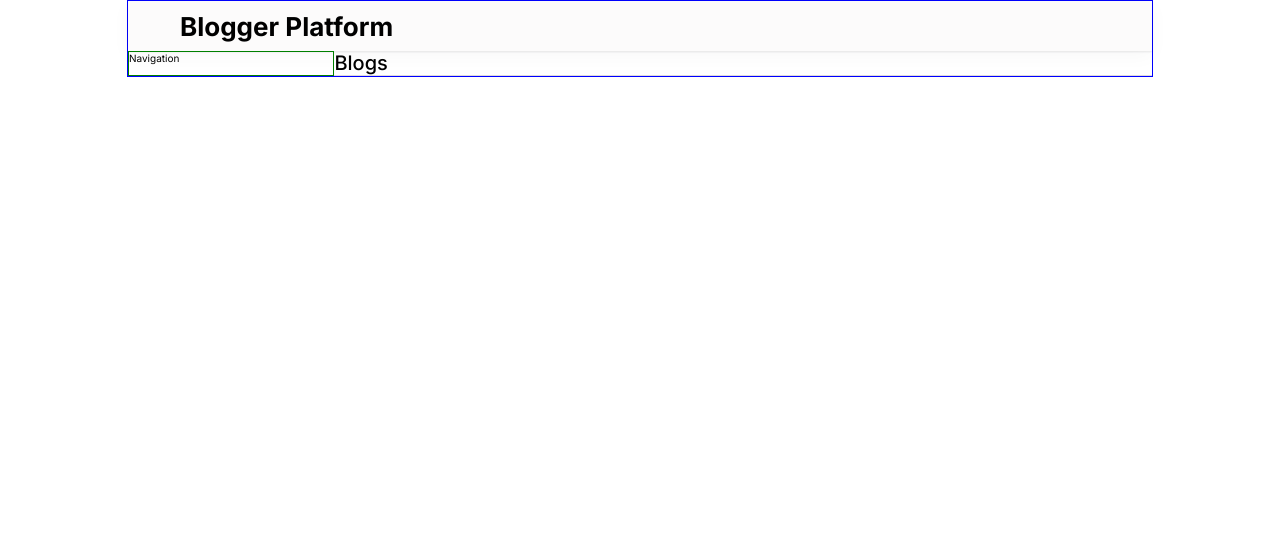
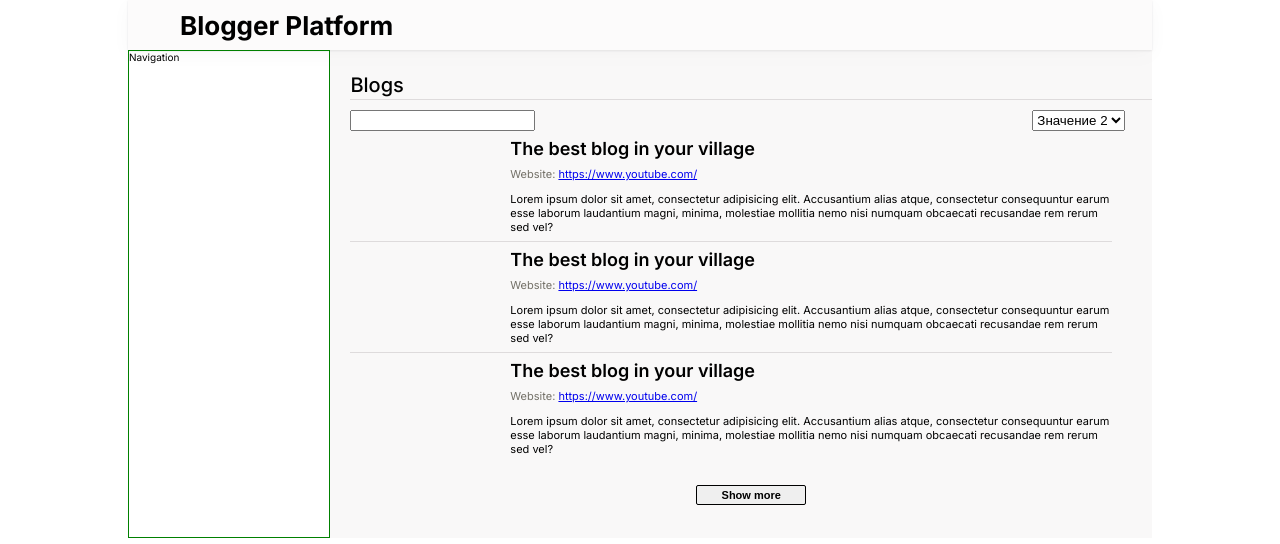
Before and after one commit to vikasatta1/guildSamurai, a React (Create React App) app: page / in a window 1280 px wide. Shown: the top 544 px of the page. Built offline with nearby package versions, Linux system fonts and the light colour scheme.

Commit message:
Blogs layout

```diff
--- a/src/App.scss
+++ b/src/App.scss
@@ -1,7 +1,7 @@
 .App{
   width: 80%;
   margin: 0 auto;
-  border:1px solid blue;
+
 }
 .nav{
   display: flex;
--- a/src/components/main/Main.scss
+++ b/src/components/main/Main.scss
@@ -1,10 +1,102 @@
-.main{
+.main {
   flex-basis: 80%;
+  padding-left: 2em;
+  background: rgba(222, 219, 220, 0.2)
+}
+
+.h2 {
+  margin: 2.5em 0 0 0;
+  border-bottom: 1px solid #DEDBDC;
+
+  h2 {
+    font-style: normal;
+    font-weight: 500;
+    font-size: 2em;
+    line-height: 1em;
+    margin: 0 0 0.2em 0;
+  }
+}
+
+.search {
+  margin-top: 1em;
+  display: flex;
+  flex-direction: row;
+  justify-content: space-between;
+
+  input {
+
+  }
+
+  select {
+    margin-right: 2em;
+  }
+}
+
+.blogs {
+
+  margin: 0 4em 0 0;
+
+
+  .blog {
+    display: flex;
+    flex-direction: row;
+    /*border: 1px solid red;*/
+    justify-content: space-between;
+    height: 11em;
+    border-bottom: 1px solid #DEDBDC;
+
+    .blog-logo {
+      border-radius: 100%;
+      background-color: yellow;
+    }
+
+    .content-blog {
+      flex-basis: 79%;
+
+
+      h3 {
+        margin: 0;
+        font-style: normal;
+        font-weight: 600;
+        font-size: 1.8em;
+        line-height: 2em;
+      }
+      p{
+        margin: 0;
+        padding: 0;
+        font-style: normal;
+        font-weight: 400;
+        font-size: 1.1em;
+        &:last-child{
+          margin-top: 1em;
+        }
+      }
+
+
+      .grey {
+        color: #737067
+      }
+    }
+    &:last-child{
+      border-bottom: none;
+    }
+  }
 
 }
-h2{
-  margin: 0;
-font-weight: 500;
-  font-size: 2em;
-  border-bottom: 1px solid #DEDBDC;
+.button{
+  display: flex;
+  align-items: center;
+  justify-content: center;
+  button{
+    font-weight: bold;
+    font-size: 1.1em;
+    width: 10em;
+    height: 1.8em;
+    border: 0.5px solid black;
+    border-radius: 2px;
+    margin: 2em 0 3em 0;
+    &:hover{
+      color: #737067;
+    }
+  }
 }
--- a/src/components/main/Main.tsx
+++ b/src/components/main/Main.tsx
@@ -1,10 +1,71 @@
 import React from 'react';
 import './Main.scss'
+
 
 const Main = () => {
     return (
         <div className={'main'}>
-            <h2>Blogs</h2>
+            <div className={'h2'}>
+                <h2>Blogs</h2>
+            </div>
+            <div className={'search'}>
+                <input/>
+                <select>
+                    <option value="value1">Значение 1</option>
+                    <option value="value2" selected>Значение 2</option>
+                    <option value="value3">Значение 3</option>
+                </select>
+            </div>
+            <div className={'blogs'}>
+
+                <div className={'blog'}>
+                    <div className={'blog-logo'}>
+                       {/* <img alt={'logo'}/>*/}
+                    </div>
+                    <div className={'content-blog'}>
+                        <h3>The best blog in your village</h3>
+                        <p className={'grey'}>Website: <a href={'#'}>https://www.youtube.com/</a></p>
+                        <p>
+                            Lorem ipsum dolor sit amet, consectetur adipisicing elit. Accusantium alias atque, consectetur
+                            consequuntur earum esse laborum laudantium magni, minima, molestiae mollitia nemo nisi
+                            numquam obcaecati recusandae rem rerum sed vel?
+                        </p>
+                    </div>
+                </div>
+                <div className={'blog'}>
+                    <div className={'blog-logo'}>
+                        {/* <img alt={'logo'}/>*/}
+                    </div>
+                    <div className={'content-blog'}>
+                        <h3>The best blog in your village</h3>
+                        <p className={'grey'}>Website: <a href={'#'}>https://www.youtube.com/</a></p>
+                        <p>
+                            Lorem ipsum dolor sit amet, consectetur adipisicing elit. Accusantium alias atque, consectetur
+                            consequuntur earum esse laborum laudantium magni, minima, molestiae mollitia nemo nisi
+                            numquam obcaecati recusandae rem rerum sed vel?
+                        </p>
+                    </div>
+                </div>
+
+                <div className={'blog'}>
+                    <div className={'blog-logo'}>
+                        {/* <img alt={'logo'}/>*/}
+                    </div>
+                    <div className={'content-blog'}>
+                        <h3>The best blog in your village</h3>
+                        <p className={'grey'}>Website: <a href={'#'}>https://www.youtube.com/</a></p>
+                        <p>
+                            Lorem ipsum dolor sit amet, consectetur adipisicing elit. Accusantium alias atque, consectetur
+                            consequuntur earum esse laborum laudantium magni, minima, molestiae mollitia nemo nisi
+                            numquam obcaecati recusandae rem rerum sed vel?
+                        </p>
+                    </div>
+                </div>
+            </div>
+
+            <div className={'button'}>
+                <button>Show more</button>
+            </div>
         </div>
     );
 };
```
